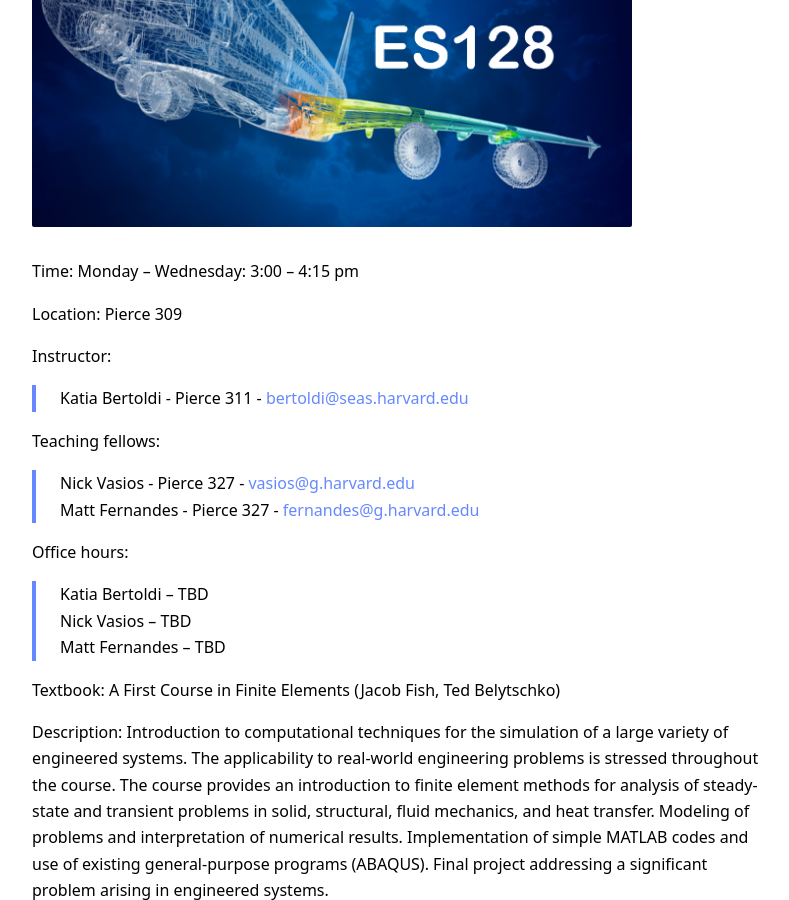
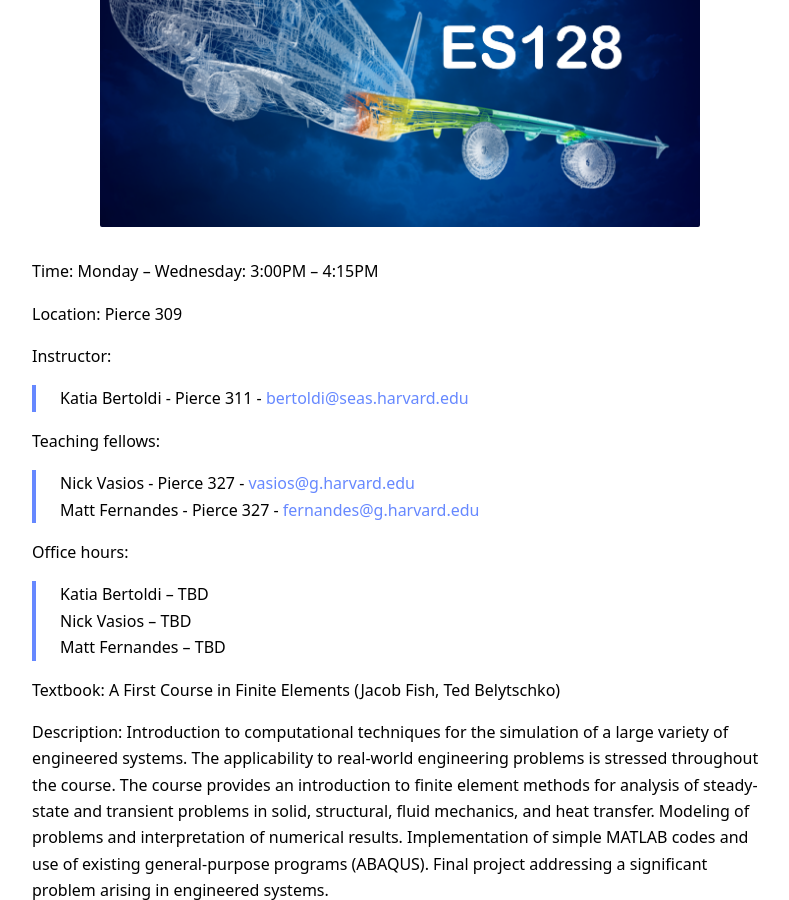
Before and after one commit to matheuscfernandes/ES128, a Jekyll site: the page built from index.md, in a window 1280 px wide and 900 px high, scrolled down 516 px. Shown: the whole window, without its empty margins (240-1029 px from the left). Built offline with Jekyll 4.4.1, drawn with Linux system fonts in a browser that asks for light colours.

Commit message:
syllabus upload

```diff
--- a/index.md
+++ b/index.md
@@ -2,14 +2,15 @@
 layout: home
 title: "Home"
 ---
-
+<p align="center">
 <img src="./assets/CourseImage.png"
      alt="Course Image"
      aling="middle"
      width="600px"
      class="center"/>
+</p>
 
-**Time:** Monday – Wednesday: 3:00 – 4:15 pm
+**Time:** Monday – Wednesday: 3:00PM – 4:15PM
 
 **Location:** Pierce 309
 
```
